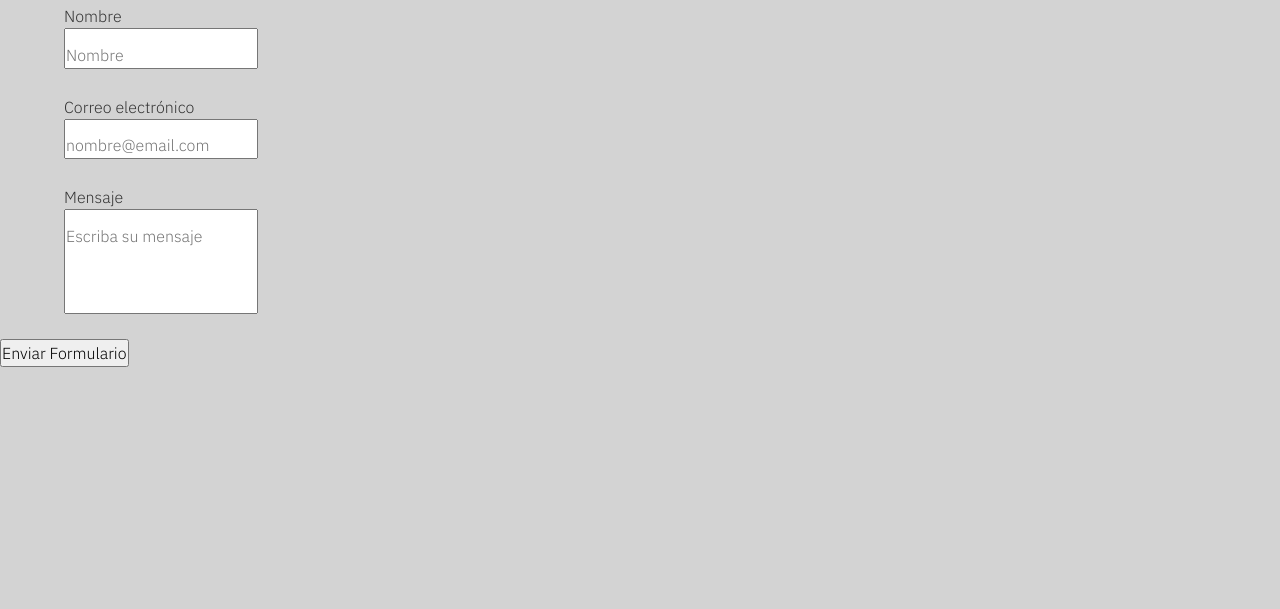
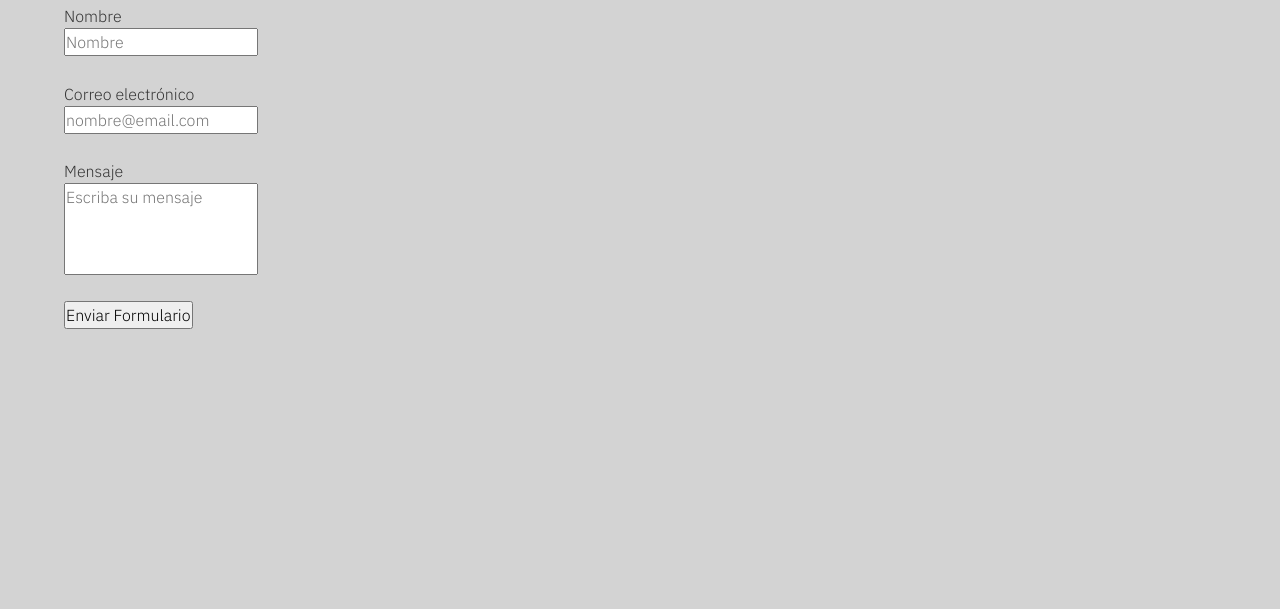
Before and after one commit to JohnSanchezT/Portafolio_John_Sanchez, a website: page pages/contact.html in a window 1280 px wide. Shown: the part 119-728 px from the top of the page. Drawn offline with nearby package versions, Linux system fonts and the light colour scheme.

Commit message:
Otra pequeña modificación en la páginacontacto

```diff
--- a/pages/contact.html
+++ b/pages/contact.html
@@ -55,7 +55,7 @@
                 <input class="cDatos" type="email" id="correo" name="email" placeholder="nombre@email.com">
                 <p class="nDatos">Mensaje</p>
                 <input class="cDatos" type="text" id="mensaje" name="mensaje" placeholder="Escriba su mensaje">
-                <p><input type="submit" value="Enviar Formulario"></p>
+                <p><input class="cDatos" type="submit" value="Enviar Formulario"></p>
             </form>
             <!-- Esto es solo para el ejercicio
             <button class="whatsapp">WhatsAPP</button>
--- a/sass/style.scss
+++ b/sass/style.scss
@@ -157,7 +157,6 @@ margin-top: 5%;
 
 .cDatos{
     margin-left: 5%;
-    padding-top: 1%;
     margin-bottom: 2%;
     }
 
```
Also changed, not shown: css/style.css.
